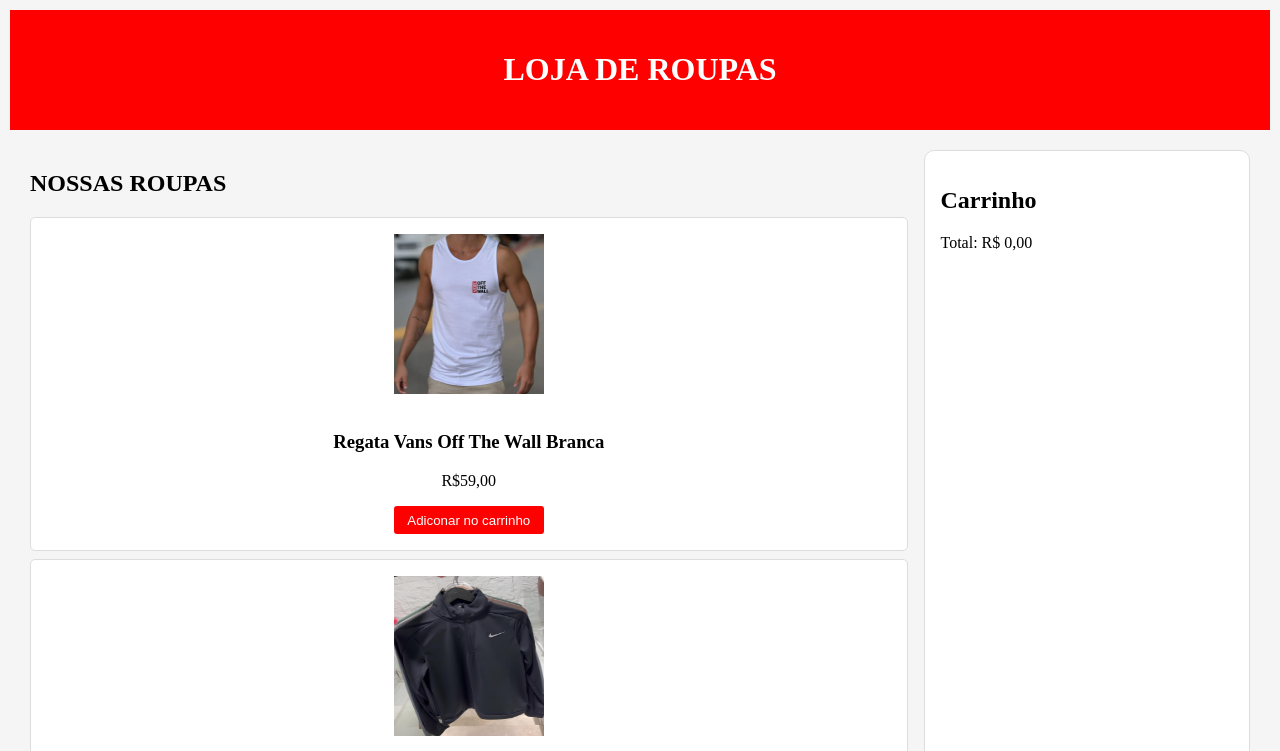
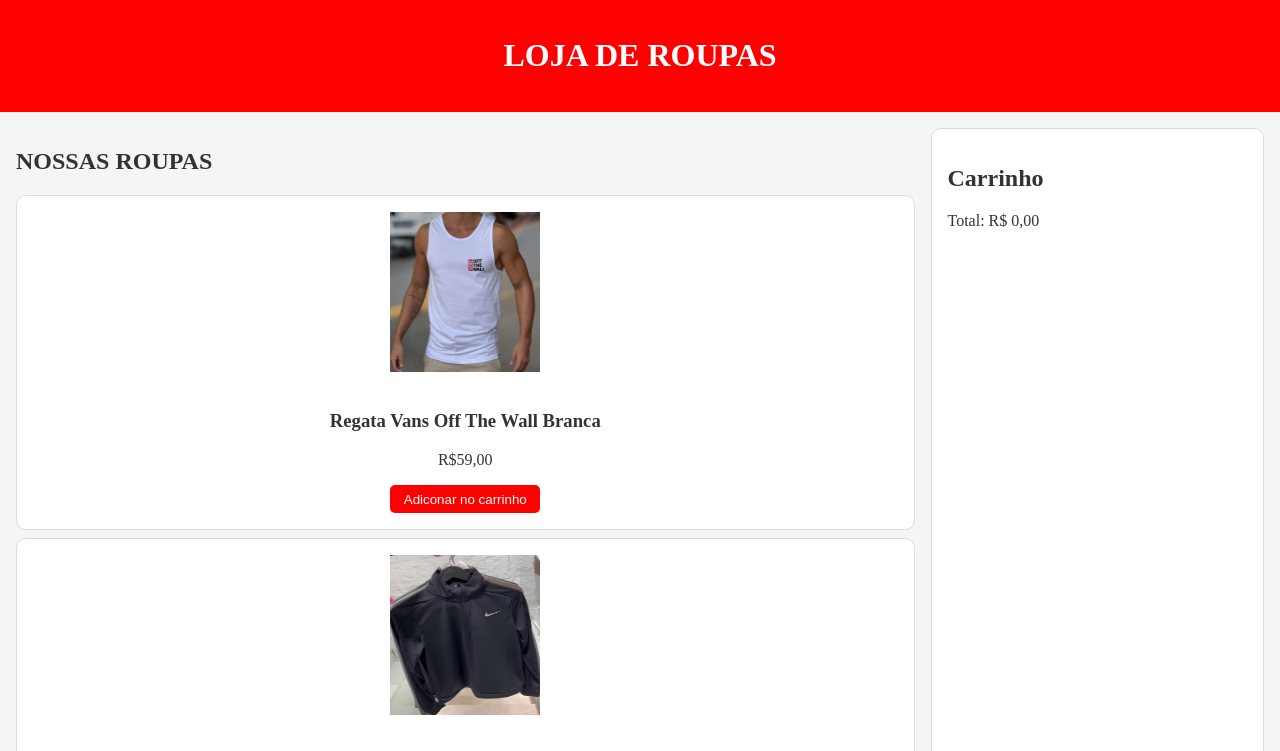
Before and after one commit to Celinha17/projeto-fullstack, a plain HTML site: page index.html in a window 1280 px wide. Shown: the top 751 px of the page. Drawn offline with Linux system fonts and the light colour scheme.

Commit message:
ultima alteracao

```diff
--- a/styles.css
+++ b/styles.css
@@ -1,15 +1,16 @@
 body {
     font-family: 'Times New Roman', Times, serif;
     margin: 0;
-    padding: 10px;
+    padding: 0;
     background-color: #f5f5f5;
+    color: #333;
 
 }
 
 header {
     background-color: red;
     color: white;
-     padding: 20px;
+     padding: 1em;
     text-align: center;
 
 }
@@ -18,7 +19,7 @@ main {
     display: flex;
     flex-wrap: wrap;
     justify-content: space-between;
-    padding: 20px;
+    padding: 1em;
 }
 
 #produtos {
@@ -31,13 +32,13 @@ main {
     padding: 1em;
     margin: 0.5em 0;
     text-align: center;
-    border-radius: 5px;
+    border-radius: 10px;
 
 }
 
 .produto img {
     max-width: 150px;
-    margin-bottom: 15px;
+    margin-bottom: 1em;
 }
 
 #carrinho {
@@ -56,7 +57,7 @@ button {
     border: none;
     padding: 0.5em 1em;
     cursor: pointer;
-    border-radius: 3px;
+    border-radius: 5px;
 }
 
 button:hover {
```
